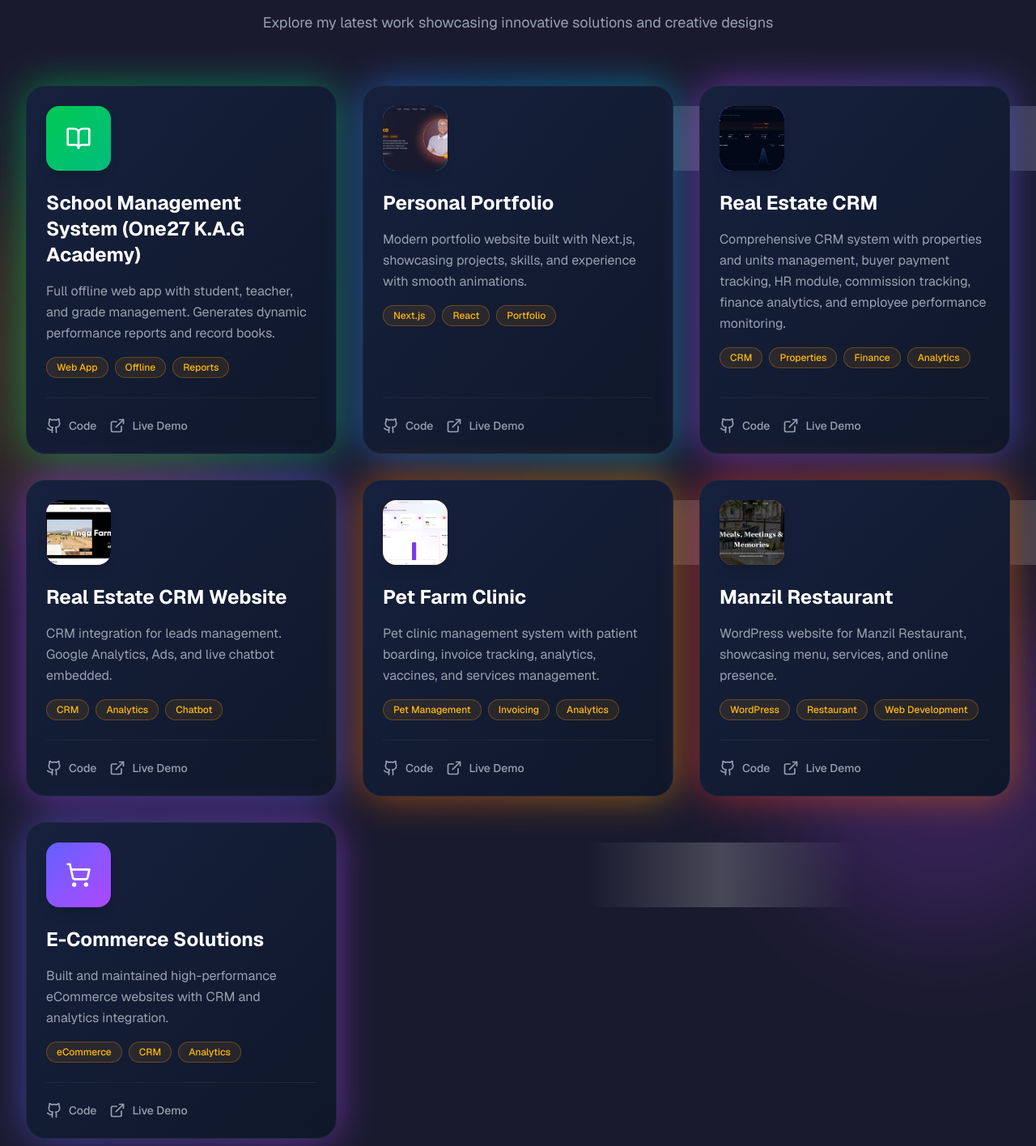
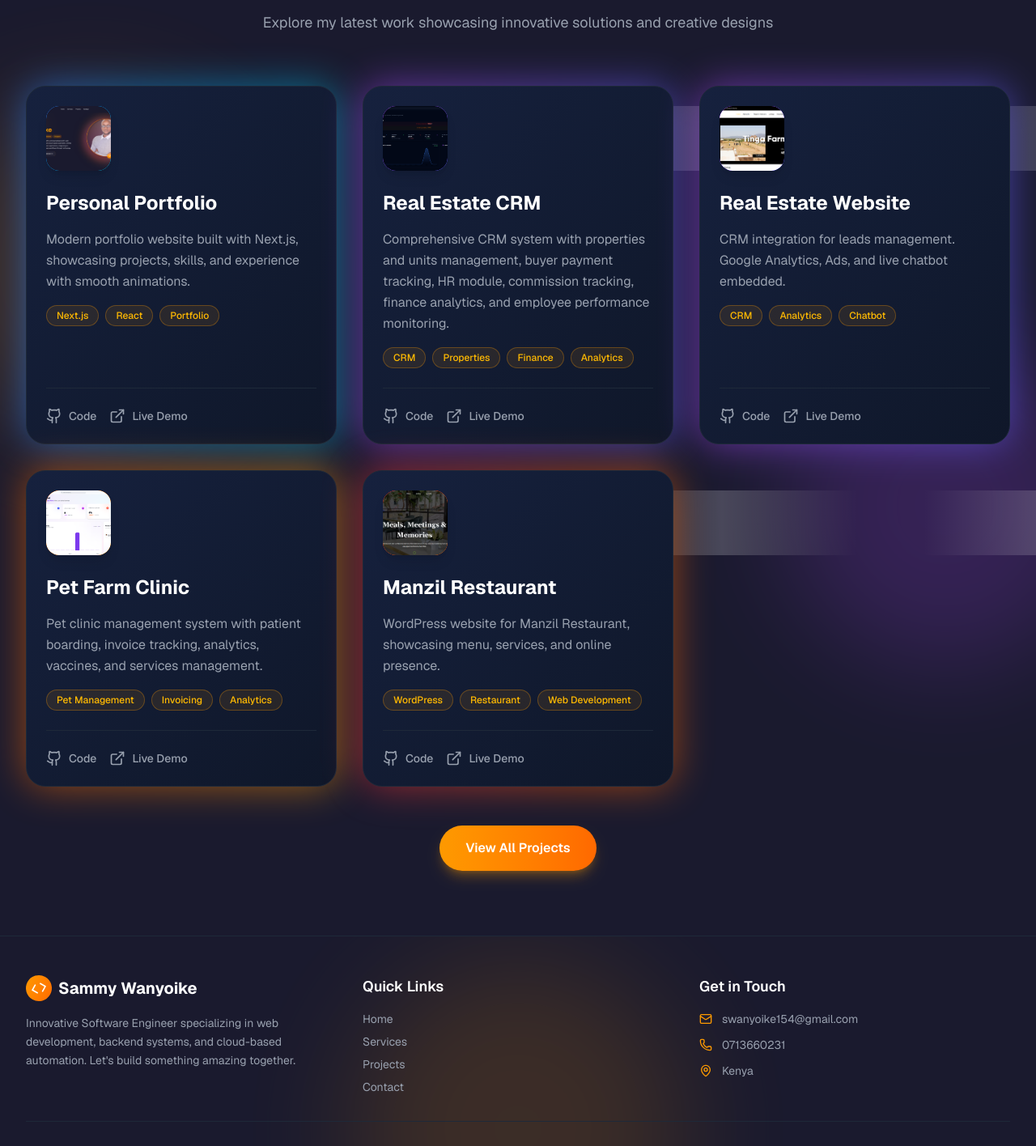
Before and after one commit to samid3v/portfolio, a Next.js app: page / in a window 1280 px wide. Shown: the part 4966-6382 px from the top of the page at 81% size. Built offline with nearby package versions, Linux system fonts and the light colour scheme.

Commit message:
projects new updates

```diff
--- a/app/components/Projects.tsx
+++ b/app/components/Projects.tsx
@@ -5,15 +5,6 @@ import { ExternalLink, Github, Sparkles, BookOpen, ShoppingCart } from "lucide-r
 
 export default function Projects() {
   const projects = [
-    {
-      title: "School Management System (One27 K.A.G Academy)",
-      description: "Full offline web app with student, teacher, and grade management. Generates dynamic performance reports and record books.",
-      image: "/projects/Portfolio.PNG",
-      tags: ["Web App", "Offline", "Reports"],
-      color: "from-green-500 to-emerald-500",
-      github: "#",
-      live: "#",
-    },
     {
       title: "Personal Portfolio",
       description: "Modern portfolio website built with Next.js, showcasing projects, skills, and experience with smooth animations.",
@@ -33,7 +24,7 @@ export default function Projects() {
       live: "https://estate-flow-gamma.vercel.app/",
     },
     {
-      title: "Real Estate CRM Website",
+      title: "Real Estate Website",
       description: "CRM integration for leads management. Google Analytics, Ads, and live chatbot embedded.",
       image: "/projects/rehan-website.PNG",
       tags: ["CRM", "Analytics", "Chatbot"],
@@ -58,15 +49,6 @@ export default function Projects() {
       color: "from-red-500 to-orange-500",
       github: "#",
       live: "https://manzilrestaurant.co.ke",
-    },
-    {
-      title: "E-Commerce Solutions",
-      description: "Built and maintained high-performance eCommerce websites with CRM and analytics integration.",
-      image: "/projects/Portfolio.PNG",
-      tags: ["eCommerce", "CRM", "Analytics"],
-      color: "from-indigo-500 to-purple-500",
-      github: "#",
-      live: "#",
     },
   ];
 
```
